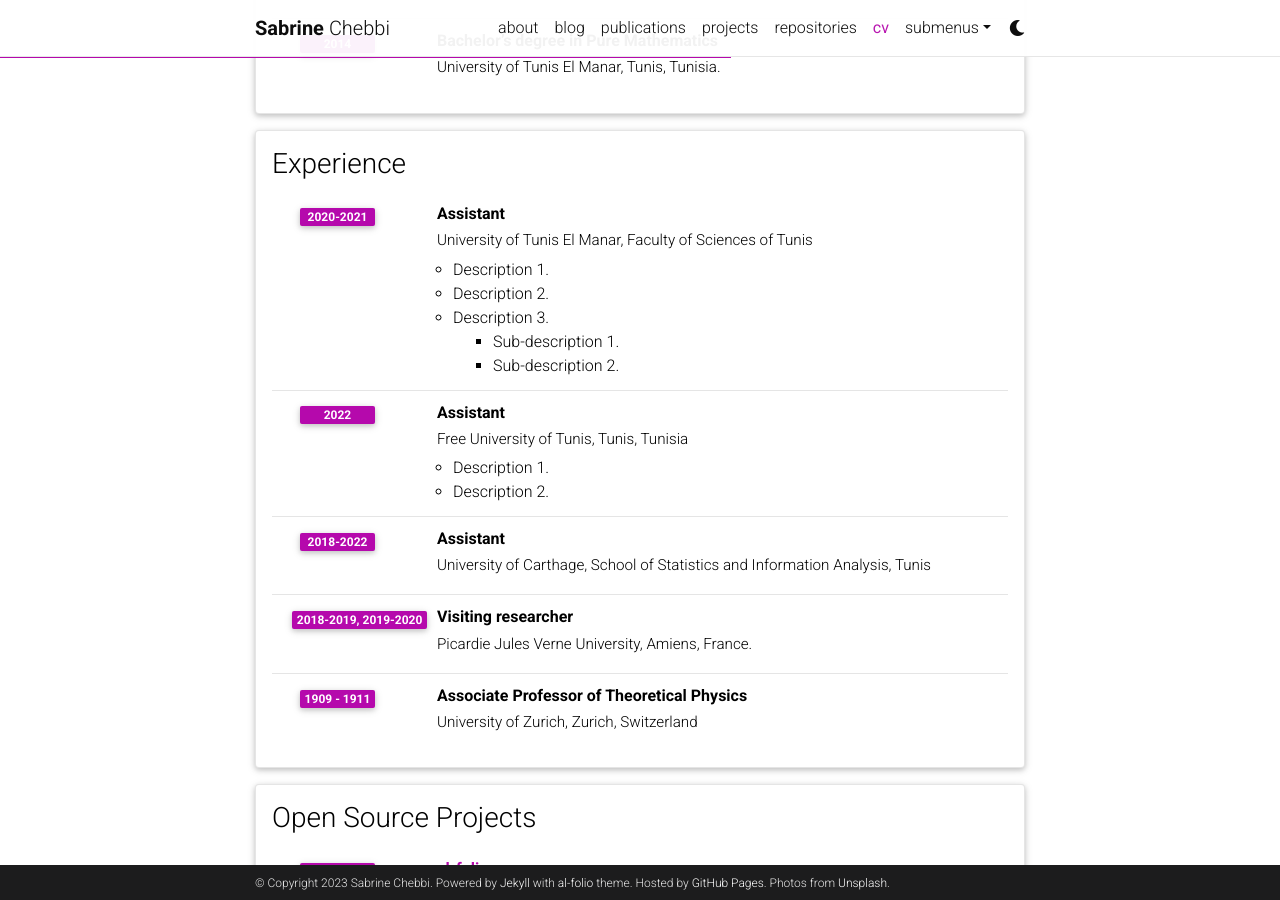
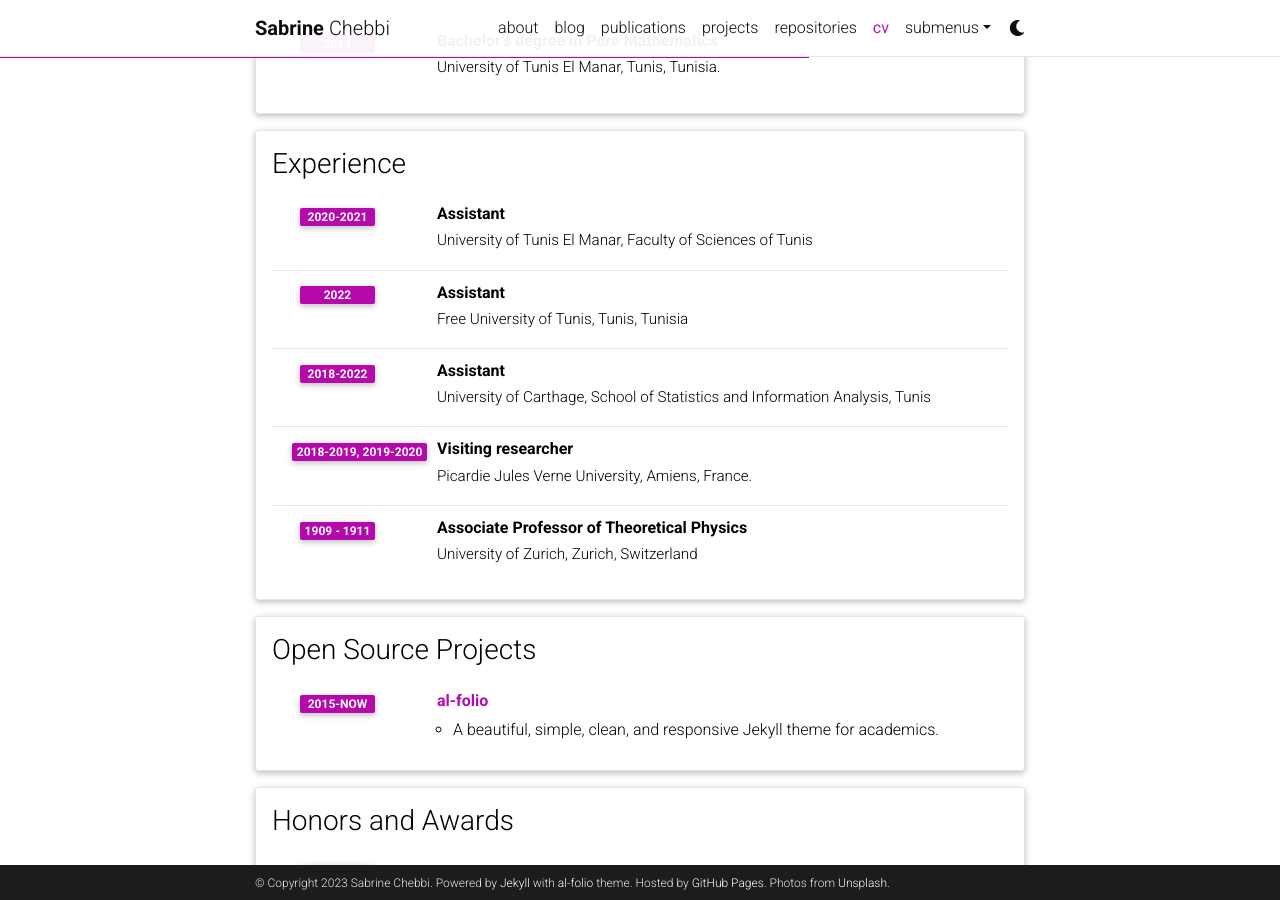
Before and after one commit to Sabrine-stack/Sabrine-stack.github.io, a Jekyll site: the page built from _pages/cv.md, in a window 1280 px wide and 900 px high, scrolled down 984 px. Built offline with Jekyll 4.4.1, drawn with Linux system fonts in a browser that asks for light colours; comment, search, counter and statistics services are not loaded; a style sheet for code colours, icons or effects is not loaded.

Commit message:
Update cv.yml

```diff
--- a/_data/cv.yml
+++ b/_data/cv.yml
@@ -47,20 +47,12 @@
     - title: Assistant
       institution: University of Tunis El Manar, Faculty of Sciences of Tunis
       year: 2020-2021
-      description:
-        - Description 1.
-        - Description 2.
-        - title: Description 3.
-          contents:
-            - Sub-description 1.
-            - Sub-description 2.
+
 
     - title: Assistant
       institution: Free University of Tunis, Tunis, Tunisia
       year: 2022
-      description:
-        - Description 1.
-        - Description 2.
+
 
     - title: Assistant
       institution: University of Carthage, School of Statistics and Information Analysis, Tunis
```
